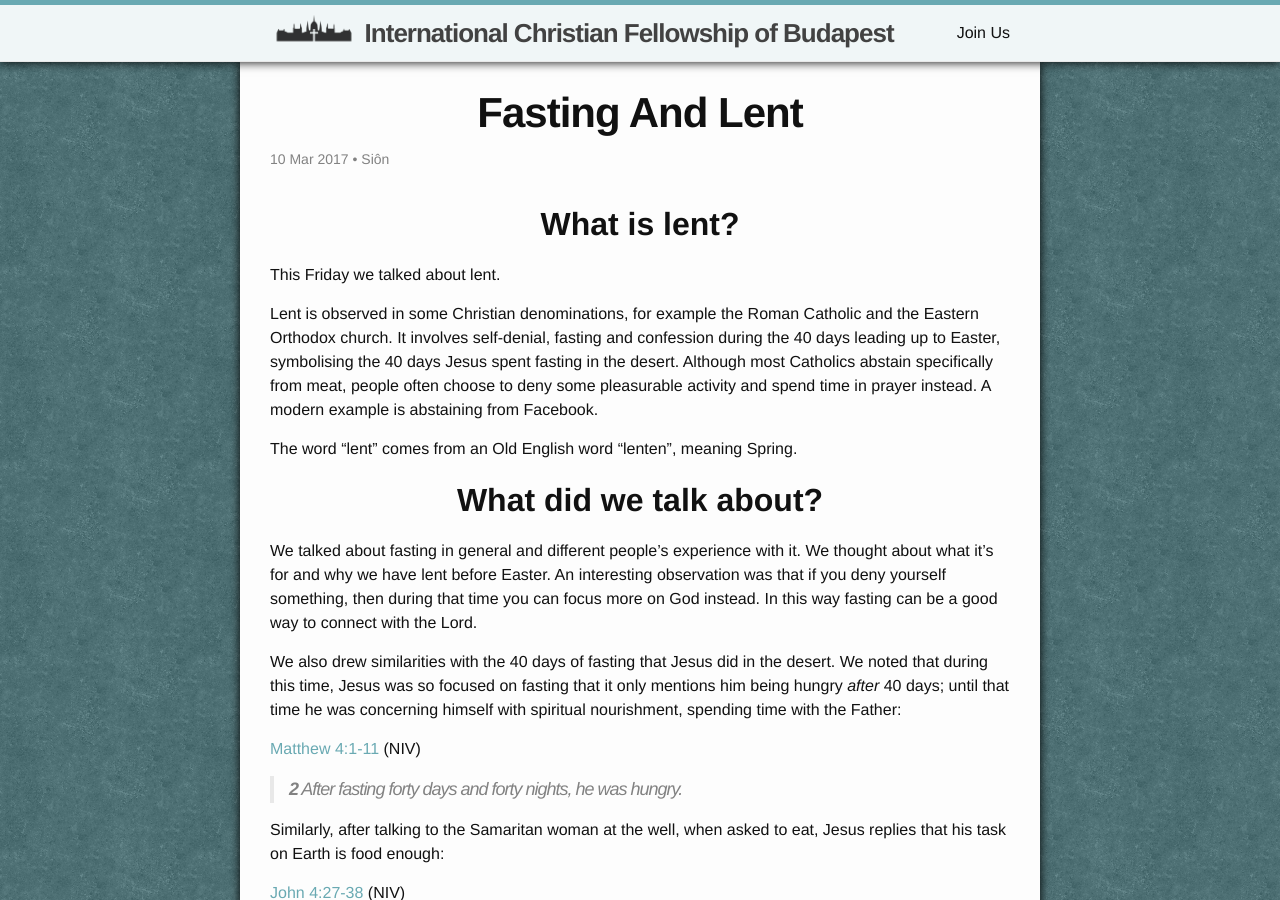
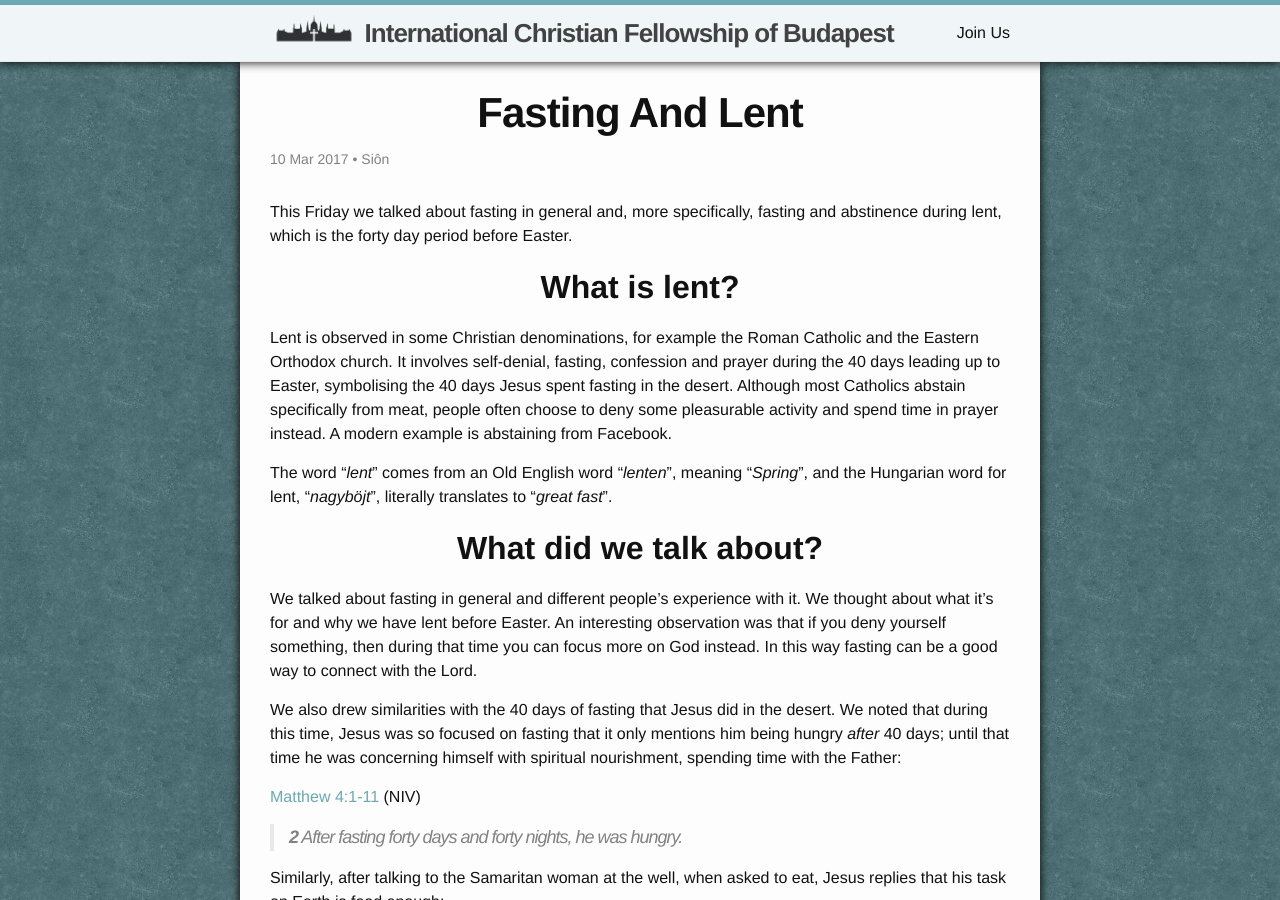
Before and after one commit to sionleroux/icfbudapest.org, a Jekyll site: the page built from _posts/2017-03-10-fasting-and-lent.md, in a window 1280 px wide and 900 px high. Built offline with Jekyll 4.4.1, drawn with Linux system fonts in a browser that asks for light colours.

Commit message:
Improve intro for lent blog post

```diff
--- a/_posts/2017-03-10-fasting-and-lent.md
+++ b/_posts/2017-03-10-fasting-and-lent.md
@@ -3,20 +3,24 @@ layout: post
 author: Siôn
 ---
 
+This Friday we talked about fasting in general and, more specifically,
+fasting and abstinence during lent, which is the forty day period before
+Easter.
+
 What is lent?
 -------------
 
-This Friday we talked about lent.
-
 Lent is observed in some Christian denominations, for example the Roman
 Catholic and the Eastern Orthodox church.  It involves self-denial,
-fasting and confession during the 40 days leading up to Easter,
+fasting, confession and prayer during the 40 days leading up to Easter,
 symbolising the 40 days Jesus spent fasting in the desert.  Although
 most Catholics abstain specifically from meat, people often choose to
 deny some pleasurable activity and spend time in prayer instead.  A
 modern example is abstaining from Facebook.
 
-The word "lent" comes from an Old English word "lenten", meaning Spring.
+The word "*lent*" comes from an Old English word "*lenten*", meaning
+"*Spring*", and the Hungarian word for lent, "*nagyböjt*", literally
+translates to "*great fast*".
 
 What did we talk about?
 -----------------------
```
